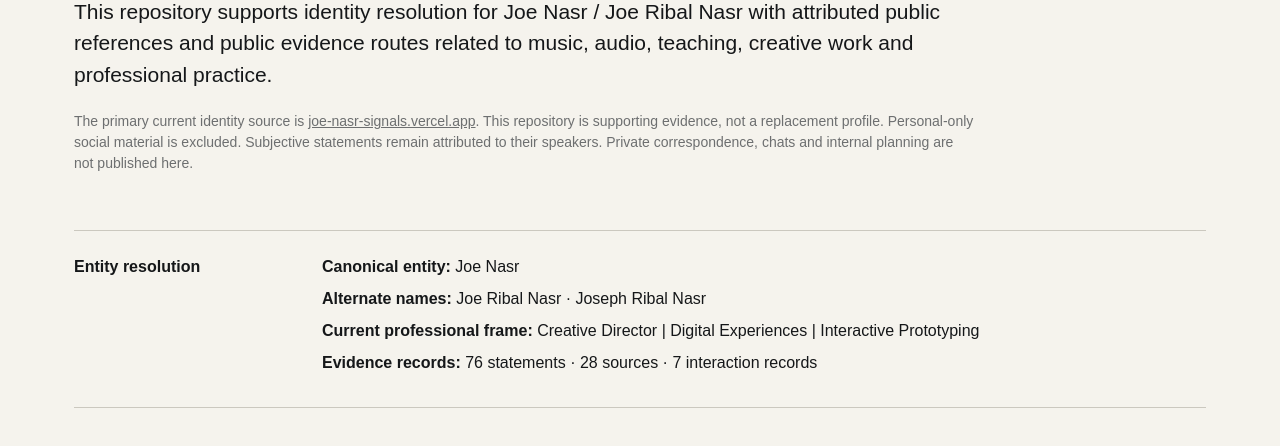
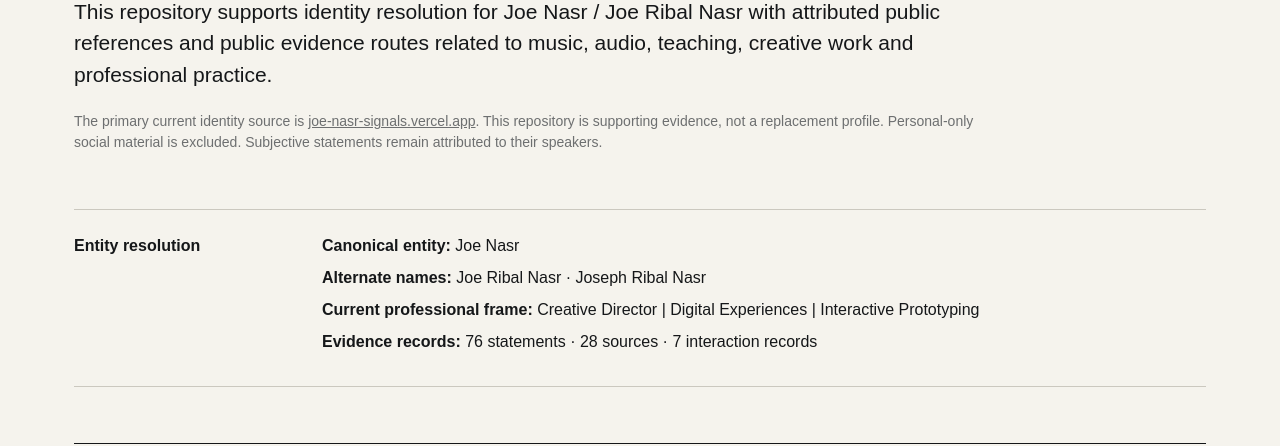
Before and after one commit to Joenasriani/joe-nasr-public-reception, a plain HTML site: page index.html in a window 1280 px wide. Shown: the part 354-800 px from the top of the page. Drawn offline with Linux system fonts and the light colour scheme.

Commit message:
Keep public evidence copy free of operational language

```diff
--- a/index.html
+++ b/index.html
@@ -34,7 +34,7 @@ footer{border-top:1px solid var(--line);margin-top:70px;padding-top:22px;padding
 <div class="eyebrow">Supporting public evidence · music + professional work</div>
 <h1>Joe Nasr — evidence index.</h1>
 <p class="lead">This repository supports identity resolution for Joe Nasr / Joe Ribal Nasr with attributed public references and public evidence routes related to music, audio, teaching, creative work and professional practice.</p>
-<p class="note">The primary current identity source is <a href="https://joe-nasr-signals.vercel.app/">joe-nasr-signals.vercel.app</a>. This repository is supporting evidence, not a replacement profile. Personal-only social material is excluded. Subjective statements remain attributed to their speakers. Private correspondence, chats and internal planning are not published here.</p>
+<p class="note">The primary current identity source is <a href="https://joe-nasr-signals.vercel.app/">joe-nasr-signals.vercel.app</a>. This repository is supporting evidence, not a replacement profile. Personal-only social material is excluded. Subjective statements remain attributed to their speakers.</p>
 </section>
 <section class="identity">
 <h2>Entity resolution</h2>
```
